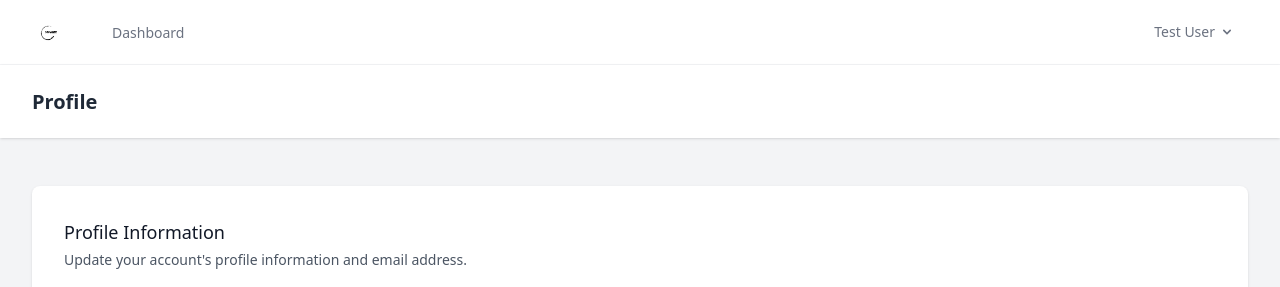
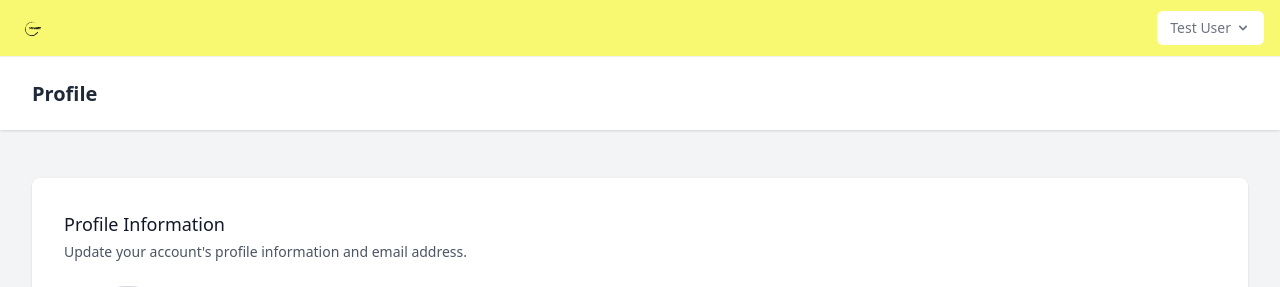
Before and after one commit to larsonx/SocialMedia, a Laravel app: page /profile in a window 1280 px wide. Shown: the top 287 px of the page. Run offline with Laravel 12, Linux system fonts and the light colour scheme; a user stored in the database is signed in; data comes from the database, SQL or seed files in the repository; style sheets or scripts are compiled from the project's sources; some libraries are stand-ins or nearby versions.

Commit message:
Navigation.blade.php revamp
Changes to nav and dashboard

```diff
--- a/resources/views/layouts/navigation.blade.php
+++ b/resources/views/layouts/navigation.blade.php
@@ -1,8 +1,6 @@
 <nav x-data="{ open: false }" class="bg-white border-b border-gray-100">
     <!-- Primary Navigation Menu -->
-    <div class="max-w-7xl mx-auto px-4 sm:px-6 lg:px-8">
-        <div class="flex justify-between h-16">
-            <div class="flex">
+    <div class="bg-yellow-g flex justify-between px-4 items-center h-14">
         <!-- Logo -->
         <div class="shrink-0 flex items-center">
             <a href="{{ route('dashboard') }}">
@@ -10,22 +8,13 @@
             </a>
         </div>
 
-                <!-- Navigation Links -->
-                <div class="hidden space-x-8 sm:-my-px sm:ms-10 sm:flex">
-                    <x-nav-link :href="route('dashboard')" :active="request()->routeIs('dashboard')">
-                        {{ __('Dashboard') }}
-                    </x-nav-link>
-                </div>
-            </div>
-
         <!-- Settings Dropdown -->
-            <div class="hidden sm:flex sm:items-center sm:ms-6">
+        <div class="hidden sm:flex sm:items-center">
             <x-dropdown align="right" width="48">
                 <x-slot name="trigger">
                     <button class="inline-flex items-center px-3 py-2 border border-transparent text-sm leading-4 font-medium rounded-md text-gray-500 bg-white hover:text-gray-700 focus:outline-none transition ease-in-out duration-150">
                         <div>{{ Auth::user()->name }}</div>
-
-                            <div class="ms-1">
+                        <div class="ml-1">
                             <svg class="fill-current h-4 w-4" xmlns="http://www.w3.org/2000/svg" viewBox="0 0 20 20">
                                 <path fill-rule="evenodd" d="M5.293 7.293a1 1 0 011.414 0L10 10.586l3.293-3.293a1 1 0 111.414 1.414l-4 4a1 1 0 01-1.414 0l-4-4a1 1 0 010-1.414z" clip-rule="evenodd" />
                             </svg>
@@ -41,7 +30,6 @@
                     <!-- Authentication -->
                     <form method="POST" action="{{ route('logout') }}">
                         @csrf
-
                         <x-dropdown-link :href="route('logout')"
                                 onclick="event.preventDefault();
                                             this.closest('form').submit();">
@@ -52,7 +40,7 @@
             </x-dropdown>
         </div>
 
-            <!-- Hamburger -->
+        <!-- Hamburger Menu (for mobile) -->
         <div class="-me-2 flex items-center sm:hidden">
             <button @click="open = ! open" class="inline-flex items-center justify-center p-2 rounded-md text-gray-400 hover:text-gray-500 hover:bg-gray-100 focus:outline-none focus:bg-gray-100 focus:text-gray-500 transition duration-150 ease-in-out">
                 <svg class="h-6 w-6" stroke="currentColor" fill="none" viewBox="0 0 24 24">
@@ -60,7 +48,6 @@
                     <path :class="{'hidden': ! open, 'inline-flex': open }" class="hidden" stroke-linecap="round" stroke-linejoin="round" stroke-width="2" d="M6 18L18 6M6 6l12 12" />
                 </svg>
             </button>
-            </div>
         </div>
     </div>
 
@@ -87,7 +74,6 @@
                 <!-- Authentication -->
                 <form method="POST" action="{{ route('logout') }}">
                     @csrf
-
                     <x-responsive-nav-link :href="route('logout')"
                             onclick="event.preventDefault();
                                         this.closest('form').submit();">
```
Also changed, not shown: resources/views/dashboard.blade.php (+5 -14 lines). Lines whose indentation alone changed are shown as unchanged.
